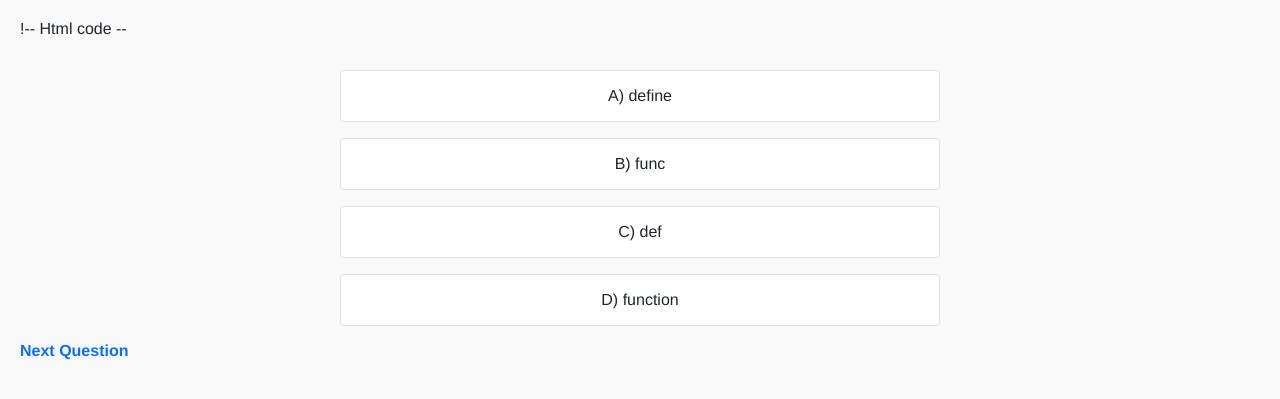
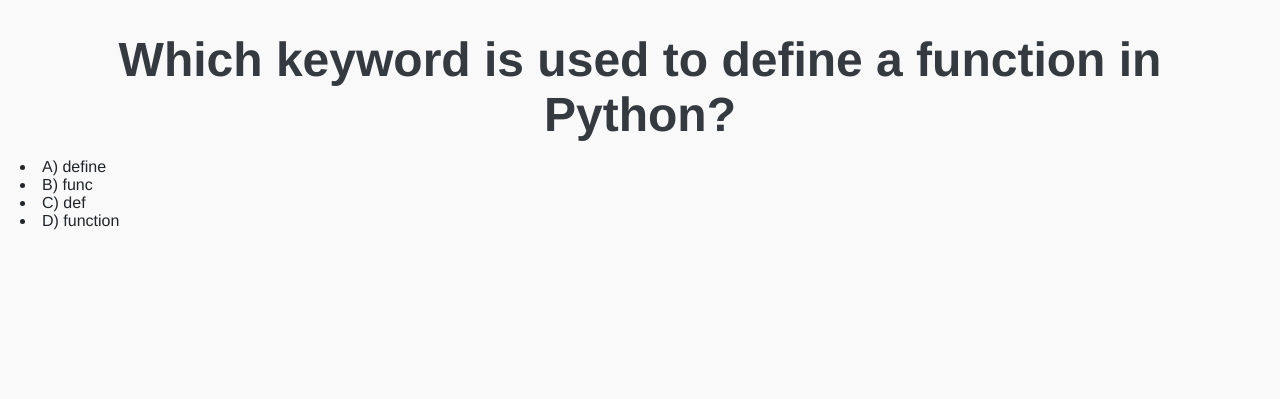
Before and after one commit to Sha7ata-Mohamed/Final-Project-T, a Django app: page /question2/2/ in a window 1280 px wide. Shown: the top 399 px of the page. Run offline with Django 5.2, Linux system fonts and the light colour scheme; data comes from the database, SQL or seed files in the repository; both versions use the stored data as it was after the commit.

Commit message:
Done
I am still figuring out how to show the master Q

```diff
--- a/Final_Project/Code_Mix/templates/question1.html
+++ b/Final_Project/Code_Mix/templates/question1.html
@@ -6,7 +6,7 @@
     <meta name="viewport" content="width=device-width, initial-scale=1.0">
     <title>Code Mix</title>
     <link rel="stylesheet" type="text/css" href="{% static 'css/style.css' %}">
-    !-- Html code --
+    <!--Html code-->
 </head>
 <body>
     <h1>{{q1.question}}</h1>
@@ -18,12 +18,11 @@
             <li>{{ opt.option_3 }}</li>
             <li>{{ opt.option_4 }}</li>
         </div>
+        <div>
+            <a href="{% url 'question_two' 1 %}">Next Question</a>
+        </div>
+        {% endfor %}
     </ul>
 
-        <a href="{% url 'question2' 1 %}">Next Question</a>
 </body>
 </html>
-{{ optanswer }}
-{% empty %}
-    <li>No options available.</li>
-{% endfor %}
--- a/Final_Project/Code_Mix/templates/question2.html
+++ b/Final_Project/Code_Mix/templates/question2.html
@@ -1,3 +1,4 @@
+{% load static %}
 <!DOCTYPE html>
 <html lang="en">
 <head>
@@ -5,10 +6,10 @@
     <meta name="viewport" content="width=device-width, initial-scale=1.0">
     <title>Code Mix</title>
     <link rel="stylesheet" type="text/css" href="{% static 'css/style.css' %}">
-    !-- Python Code --
+    <!-- Python Code -->
 </head>
 <body>
-    <h1>{{q2.question}}</h1>
+    <h1>{{ q2.question }}</h1>
     {% for opt in options %}
     <div>
         <li>{{ opt.option_1 }}</li>
--- a/Final_Project/Code_Mix/templates/type.html
+++ b/Final_Project/Code_Mix/templates/type.html
@@ -10,8 +10,8 @@
 <body>
     <h1>Which language you want to test your knowledge</h1>
     <ul>
-        <li><a href="{% url 'question_two' 1 %}">Python</a></li>
-        <li><a href="{% url 'question_one' 2 %}">HTML</a></li>
+        <li><a href="{% url 'question_one' 1 and %}">HTML</a></li>
+        <li><a href="{% url 'question_two' 2 %}">Python</a></li>
     </ul>
     <a href="{% url 'index' %}"><b>Home</b></a>
 </body>
--- a/Final_Project/Code_Mix/views.py
+++ b/Final_Project/Code_Mix/views.py
@@ -3,7 +3,7 @@ from .models import Questions, Options
 
 def Question_One(request, question_id):
     q1 = get_object_or_404(Questions, id=question_id)
-    options = Options.objects.filter(question_id=q1)  # Using 'question_id' for filtering
+    options = Options.objects.filter(question_id= question_id)
     context = {
         'q1': q1,
         'options': options,
@@ -12,25 +12,25 @@ def Question_One(request, question_id):
 
 def Question_Two(request, question_id):
     q2 = get_object_or_404(Questions, id=question_id)
-    options = Options.objects.filter(question_id=q2)  # Using 'question_id' for filtering
+    options = Options.objects.filter(question_id= question_id)
     context = {
         'q2': q2,
         'options': options,
     }
-    return render(request, 'question1.html', context)
+    return render(request, 'question2.html', context)
 
 
 def index(request):
     return render(request, 'index.html')
 
 def choose_type(request, rank):
-    # Convert rank to lowercase for case-insensitive comparison
     if rank.lower() == 'bronze':
         rank_value = 1
     elif rank.lower() == 'master':
         rank_value = 2
     else:
         rank_value = None
+
     questions = Questions.objects.filter(rank=rank_value)
     context = {
         'questions': questions,
```
Also changed, not shown: Final_Project/db.sqlite3.
